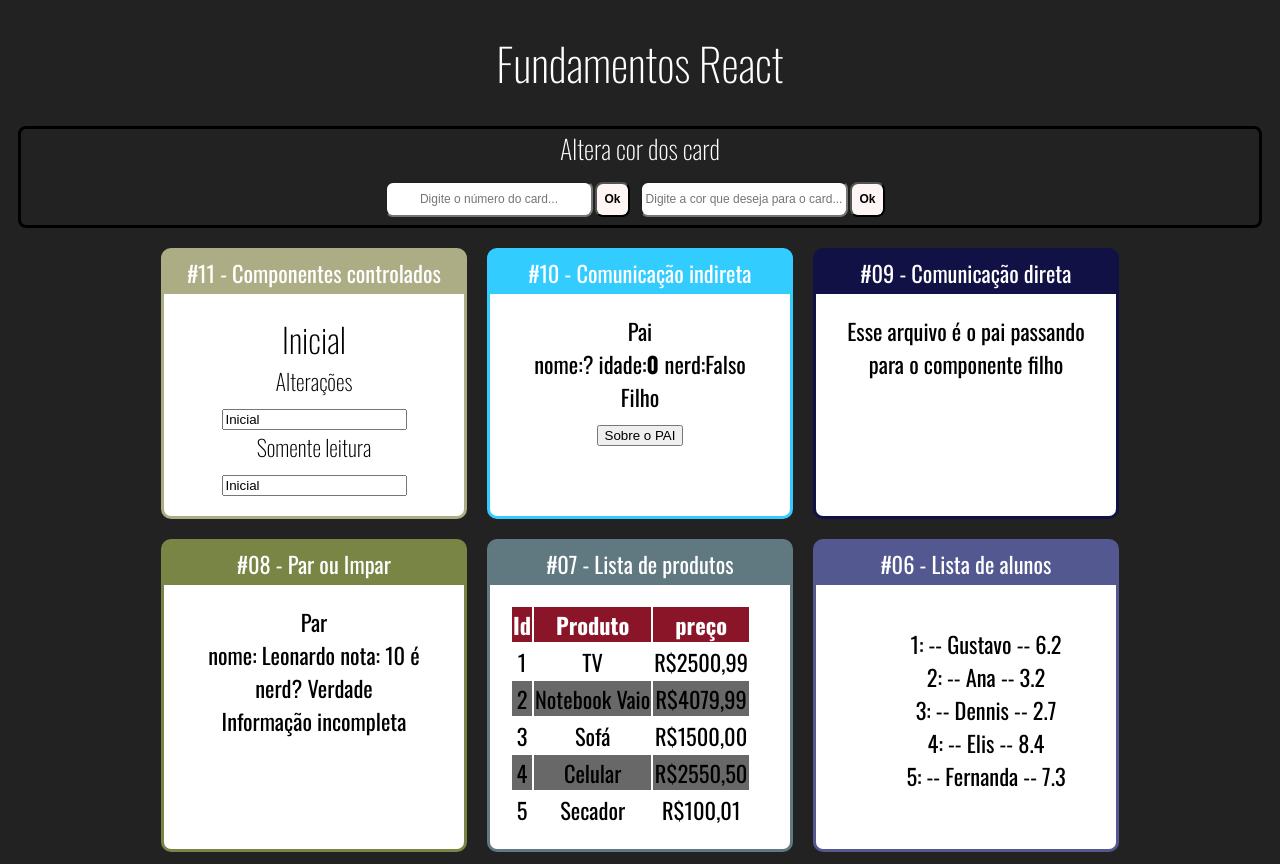
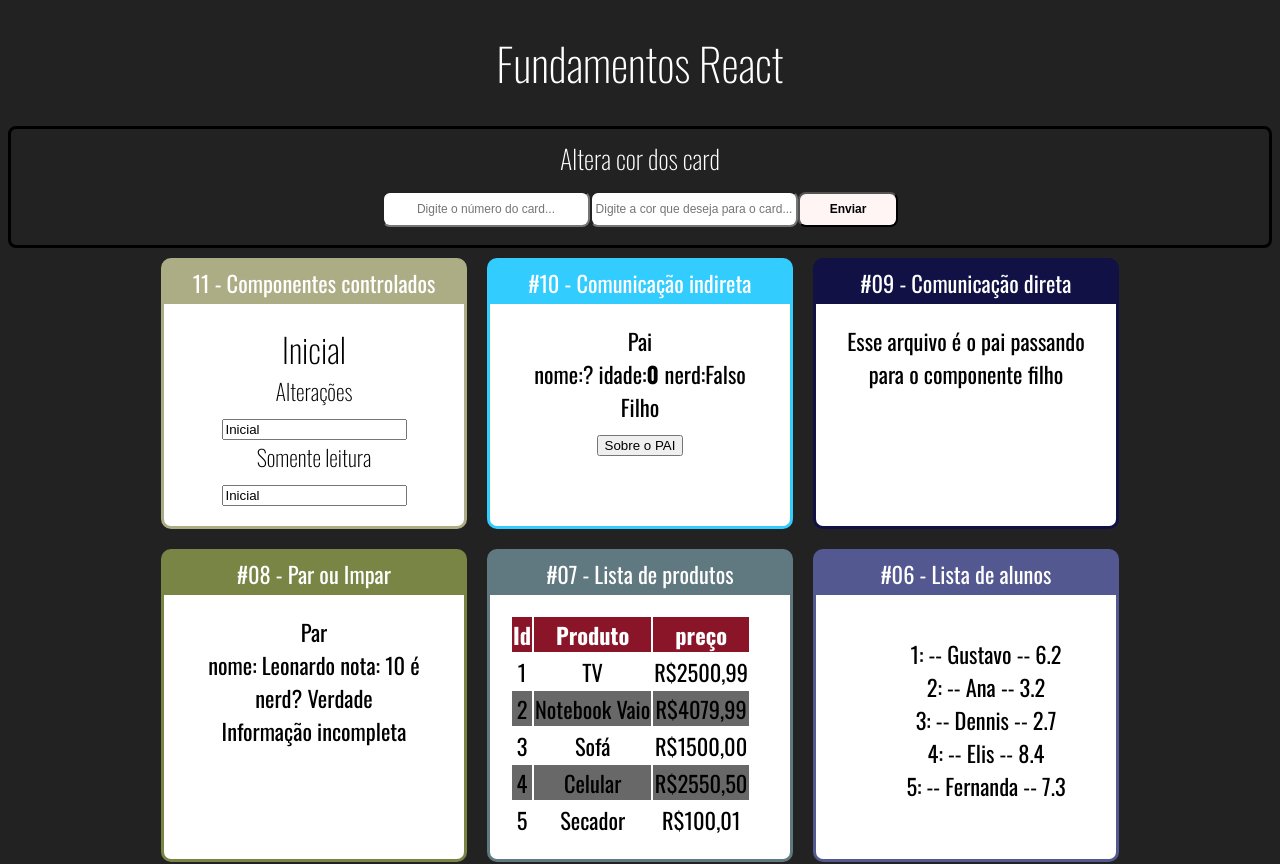
Before and after one commit to leosant/fund-react, a React (Create React App) app: page / in a window 1280 px wide. Shown: the top 864 px of the page. Built offline with nearby package versions, Linux system fonts and the light colour scheme.

Commit message:
div construct

```diff
--- a/src/App.jsx
+++ b/src/App.jsx
@@ -1,4 +1,4 @@
-import React from "react";
+import React, { useState } from "react";
 
 import First from "./components/basics/First";
 import WithParameters from "./components/basics/WithParameters";
@@ -14,19 +14,31 @@ import PairOrOdd from "./components/conditions/PairOrOdd";
 import UserInf from "./components/conditions/UserInf";
 import DirectFather from "./components/comunication/DirectFather";
 import IndirectFather from "./components/comunication/IndirectFather.jsx";
-import Input from "./components/form/Input"
+import Input from "./components/form/Input";
 
 import "./App.css";
 
-export default () => (
+export default (_) => {
+  const [number, name] = [
+    [11, 10],
+    [" - Componentes controlados", "test"],
+  ];
+
+  const [colorCard, setColor] = useState("");
+  const [numberCard, setNumber] = useState(0);
+
+  function get(color, number) {
+    setColor(color);
+    setNumber(number);
+  }
+
+  return (
     <div className="App">
       <h1>Fundamentos React</h1>
 
-    <CardColor />
-
+      <CardColor clickButton={get}>
         <div className="Cards">
-
-      <Card title="#11 - Componentes controlados" color="#adad85">
+          <Card title={number[0] + name[0]} color={number[0] == numberCard ? colorCard : "#adad85"}>
             <Input />
           </Card>
 
@@ -89,5 +101,7 @@ export default () => (
             <First />
           </Card>
         </div>
+      </CardColor>
     </div>
   );
+};
--- a/src/components/basics/WithParameters.jsx
+++ b/src/components/basics/WithParameters.jsx
@@ -1,7 +1,6 @@
 import React from "react";
 
 export default function withParameter(props) {
-    console.log(props)
     const status = props.note >= 7
             ? 'Aprovado' : props.note <= 3
             ? 'Reprovado' : 'Recuperação'
--- a/src/components/comunication/DirectChildren.jsx
+++ b/src/components/comunication/DirectChildren.jsx
@@ -1,7 +1,6 @@
 import React from 'react';
 
 export default props => {
-    console.log('Test Children>>>', props)
     return (
         <div>
             <span>{props.args}</span>
--- a/src/components/comunication/IndirectFather.jsx
+++ b/src/components/comunication/IndirectFather.jsx
@@ -1,18 +1,16 @@
-import React,{useState}from 'react';
+import React, { useState } from "react";
 
-import InderectChildren from './InderectChildren'
+import InderectChildren from "./InderectChildren";
 
-export default props => {
-
-    const [name, setName] = useState('?')
-    const [age, setAge] = useState(0)
-    const [nerd, setNerd] = useState(false)
+export default (_) => {
+  const [name, setName] = useState("?");
+  const [age, setAge] = useState(0);
+  const [nerd, setNerd] = useState(false);
 
   function getAnswers(name, age, nerd) {
-        setName(name)
-        setAge(age)
-        setNerd(nerd)
-        console.log("Respostas do filho indereto>>>", name, age, nerd)
+    setName(name);
+    setAge(age);
+    setNerd(nerd);
   }
 
   return (
@@ -24,10 +22,10 @@ export default props => {
           <span>
             idade:<strong>{age} </strong>
           </span>
-                    <span> nerd:{nerd == true ? 'Verdadeiro' : 'Falso'}</span>
+          <span> nerd:{nerd == true ? "Verdadeiro" : "Falso"}</span>
         </div>
       </div>
-            <InderectChildren clickAbout={getAnswers}/>
+      <InderectChildren clickAbout={getAnswers} />
     </div>
-    )
-}
+  );
+};
--- a/src/components/layout/Card.css
+++ b/src/components/layout/Card.css
@@ -1,10 +1,10 @@
 .Card {
+    display: flex;
     flex-direction: column;
     border: 3px solid;
     border-radius:10px;
     overflow: hidden;
     margin: 10px;
-    display: flex;
     max-width: 300px;
     min-width:300px;
 }
--- a/src/components/personal/CardColor.css
+++ b/src/components/personal/CardColor.css
@@ -1,19 +1,18 @@
 .CardColor {
-    display: block;
-    flex-wrap: wrap;
+    display: flex;
     flex-direction: column;
     border: 3px solid;
     border-radius: 8px;
     border-color: #000;
-    margin: 10px;
+    padding: 10px;
 }
 
 .CardColor .FieldsText {
     padding: 8px;
+    display: inline;
 }
 
 .CardColor .FieldsText input {
-    margin: 0px;
     height: 30px;
     max-width: 200px;
     min-width: 200px;
@@ -22,13 +21,11 @@
     font-size: 12px;
 }
 
-.CardColor .FieldsText button {
-    margin: 0px 10px 0 2px;
+.CardColor .FieldsText .ButtonSend {
     height: 35px;
-    max-width: 35px;
-    min-width: 35px;
+    max-width: 100px;
+    min-width: 100px;
     border-radius: 8px;
-    text-align: center;
     font-size: 12px;
     font-weight: bold;
     background-color: #fff5f5;
--- a/src/components/personal/CardColor.jsx
+++ b/src/components/personal/CardColor.jsx
@@ -1,26 +1,49 @@
-import React from "react";
+import React, {useState} from "react";
 
-import "./CardColor.css"
+import "./CardColor.css";
 
 export default (props) => {
 
+  const [numberCard, setNumberCard] = useState('');
+  const [colorCard, setColorCard] = useState('');
+
+  function whenChangeNumber(e) {
+    setNumberCard(e.target.value);
+
+  }
+  function whenChangeColor(e) {
+    setColorCard(e.target.value);
+  }
+
   return (
+    <div>
       <div className="CardColor">
         <h3>Altera cor dos card</h3>
         <div className="FieldsText">
+
           <input
-          type="text"
             name="numberCard"
             placeholder="Digite o número do card..."
+            value={numberCard}
+            onChange={whenChangeNumber}
           ></input>
-        <button type="submit" value="send">Ok</button>
+
           <input
-          type="text"
             name="colorCard"
             placeholder="Digite a cor que deseja para o card..."
+            value={colorCard}
+            onChange={whenChangeColor}
           ></input>
-        <button type="submit" value="send">Ok</button>
+
+          <button className="ButtonSend" onClick={_=> props.clickButton(colorCard, numberCard)}>
+            Enviar
+          </button>
+
         </div>
+
+      </div>
+
+      <div>{props.children}</div>
     </div>
   );
 };
--- a/src/components/repeat/ListStudent.jsx
+++ b/src/components/repeat/ListStudent.jsx
@@ -3,7 +3,6 @@ import React from "react";
 import Students from "../../data/students";
 
 export default (_) => {
-  console.log(Students);
 
   const students = Students.map((student) => {
     return (
```
Lines whose indentation alone changed are shown as unchanged.
